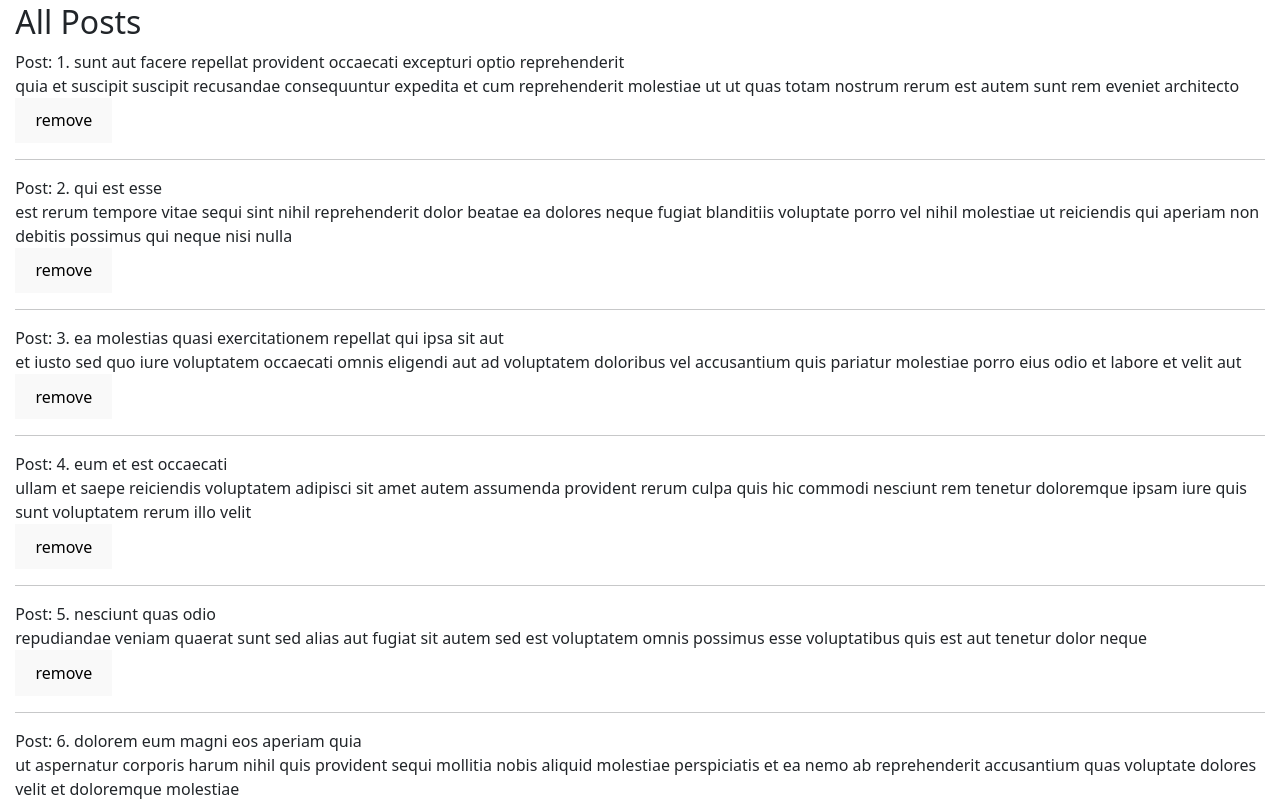
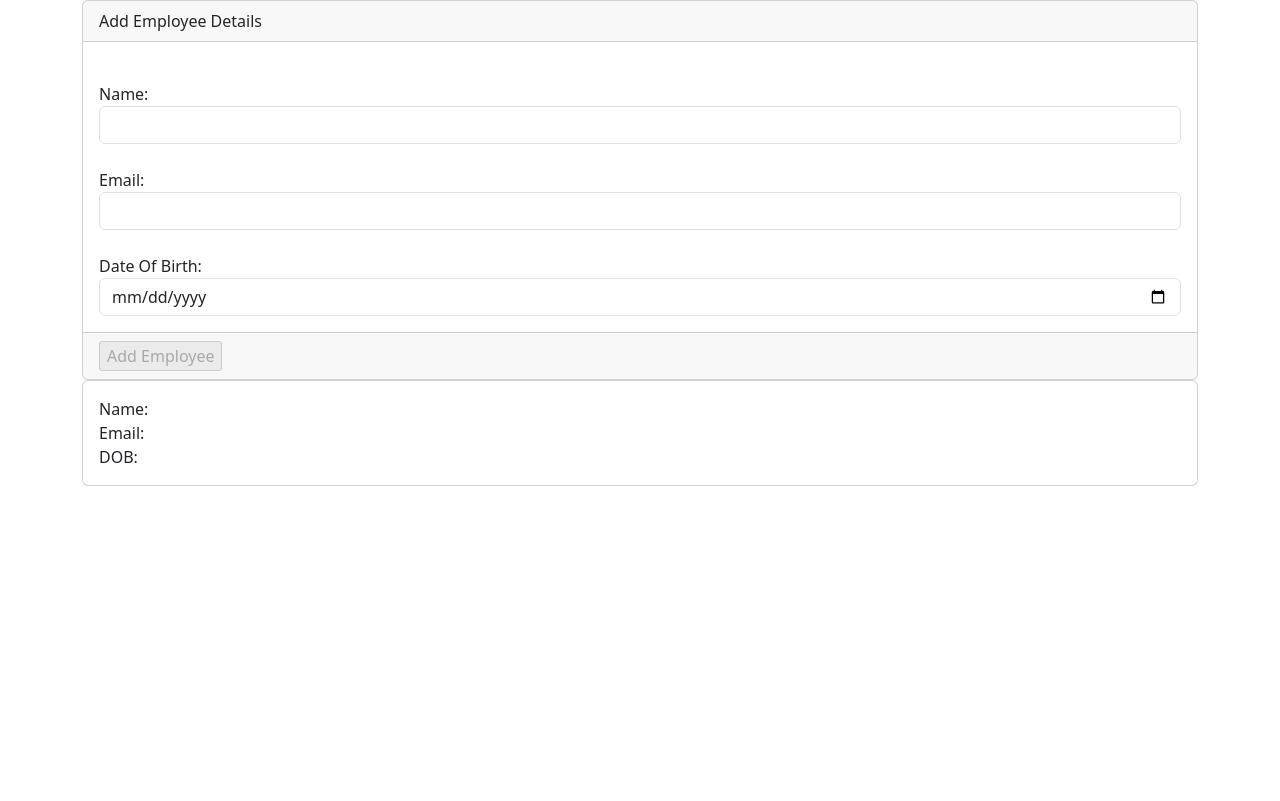
Before and after one commit to imtiyaz-hirani/fullstack-js-hex-feb-25, a React (Vite) app in the folder React.Js/react-app/: page / in a window 1280 px wide. Shown: the top 801 px of the page. Built offline with nearby package versions, Linux system fonts and the light colour scheme.

Commit message:
signup with validation

```diff
--- a/React.Js/react-app/src/App.jsx
+++ b/React.Js/react-app/src/App.jsx
@@ -1,4 +1,5 @@
-import './App.css'
+//import './App.css'
+import AddEmployee from './components/addEmployee';
 import ArrayOfObjects from './components/arrayOfObjects';
 import Post from './components/posts';
 import StatesComp from './components/statesComp';
@@ -11,7 +12,8 @@ function App() {
       {/* <Variables /> */}
       {/* <ArrayOfObjects /> */}
       {/* <StatesComp /> */}
-      <Post />
+      {/* <Post /> */}
+      <AddEmployee />
     </div>
   )
 }
--- /dev/null
+++ b/React.Js/react-app/src/components/addEmployee.jsx
@@ -0,0 +1,79 @@
+import { useState } from "react";
+
+function AddEmployee(){
+    let [name,setName] = useState(undefined);
+    let [email,setEmail] = useState(undefined);
+    let [dob,setDob] = useState(undefined);
+    let [nameErr, setNameErr] = useState(null);
+    let [emailErr, setEmailErr] = useState(null);
+    let [dobErr, setDobErr] = useState(null);
+
+
+    return(
+        <form>
+        <div className="container">
+            <div className="card">
+                <div className="card-header">
+                    Add Employee Details
+                </div>
+                <div className="card-body">
+                    <div className="mt-4" >
+                        <label>Name:  </label>
+                        <span style={{'fontSize': 'small' , 'color' : 'red'}}>{nameErr}</span>
+                        <input className="form-control" type="text"
+                            onChange={$event=>{
+                                setName($event.target.value)
+
+                                if($event.target.value === '' )
+                                    setNameErr('Name is required')
+                                else
+                                    setNameErr('')
+
+
+                            }}/>
+                    </div>
+                    <div className="mt-4" >
+                        <label>Email: </label>
+                        <input className="form-control" type="text"
+                        onChange={$event=>{
+                            setEmail($event.target.value)
+                            if($event.target.value === '' )
+                                setEmailErr('Email is required')
+                            else
+                                setEmailErr('')
+
+                        }} />
+                        <span style={{'fontSize': 'small' , 'color' : 'red'}}> {emailErr}</span>
+                    </div>
+                    <div className="mt-4" >
+                        <label>Date Of Birth: </label>
+                        <input className="form-control" type="date"
+                        onChange={$event=>{
+                            setDob($event.target.value)
+                            if($event.target.value === '' )
+                                setDobErr('DOB is required')
+                            else
+                                setDobErr('')
+
+                        }}/>
+                        <span style={{'fontSize': 'small' , 'color' : 'red'}}>{dobErr}</span>
+                    </div>
+                </div>
+                <div className="card-footer">
+                    <input type="submit" value="Add Employee" disabled={(name !== undefined || name !== "")?email !== undefined?dob !==undefined?false:true : true : true } />
+                </div>
+            </div>
+
+            <div className="card">
+                   <div className="card-body">
+                        Name: {name} <br />
+                        Email: {email} <br />
+                        DOB: {dob} <br />
+                   </div>
+            </div>
+        </div>
+        </form>
+    )
+}
+
+export default AddEmployee;
--- a/React.Js/react-app/src/main.jsx
+++ b/React.Js/react-app/src/main.jsx
@@ -1,6 +1,6 @@
 import { StrictMode } from 'react'
 import { createRoot } from 'react-dom/client'
-import './index.css'
+//import './index.css'
 import App from './App.jsx'
 import 'bootstrap/dist/css/bootstrap.min.css';
 createRoot(document.getElementById('root')).render(
```
